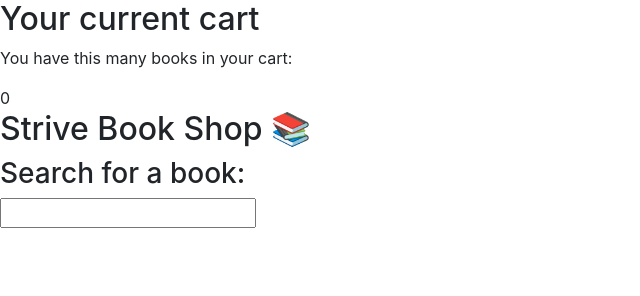
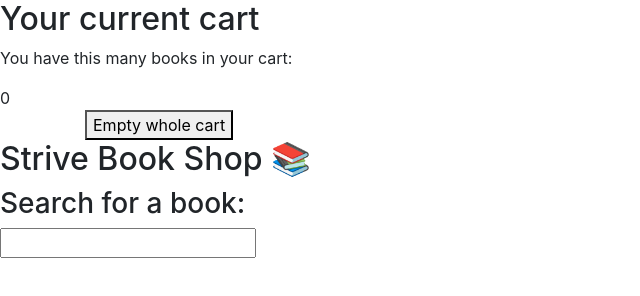
Before and after one commit to razz1000/Strive-M3D4, a plain HTML site: page index.html in a window 1280 px wide. Shown: the whole page, without its empty margins (0-640 px from the left). Drawn offline with nearby package versions, Linux system fonts and the light colour scheme; no server answers.

Commit message:
Extra - Empty whole cart - done

```diff
--- a/index.html
+++ b/index.html
@@ -45,7 +45,9 @@
     <div class="cart-number">0</div>
     <div class="container">
       <div class="row row2"></div>
+      <button onclick="emptyWholeCartFunction(event)">Empty whole cart</button>
     </div>
+
 
     <h2>Strive Book Shop 📚</h1>
       <h3>Search for a book:</h3>
--- a/script.js
+++ b/script.js
@@ -112,3 +112,13 @@ let addToCartClickFunction = (event) => {
             row1.appendChild(col3)
         })
     }
+
+
+    /* EMPTY WHOLE CART FUNCTION */
+   let emptyWholeCartFunction = (event) => {
+    console.log(event.target)
+
+    let cart1 = document.querySelector(".row2")
+    cart1.innerHTML = ""
+    clicks.innerText = 0
+   }
```
